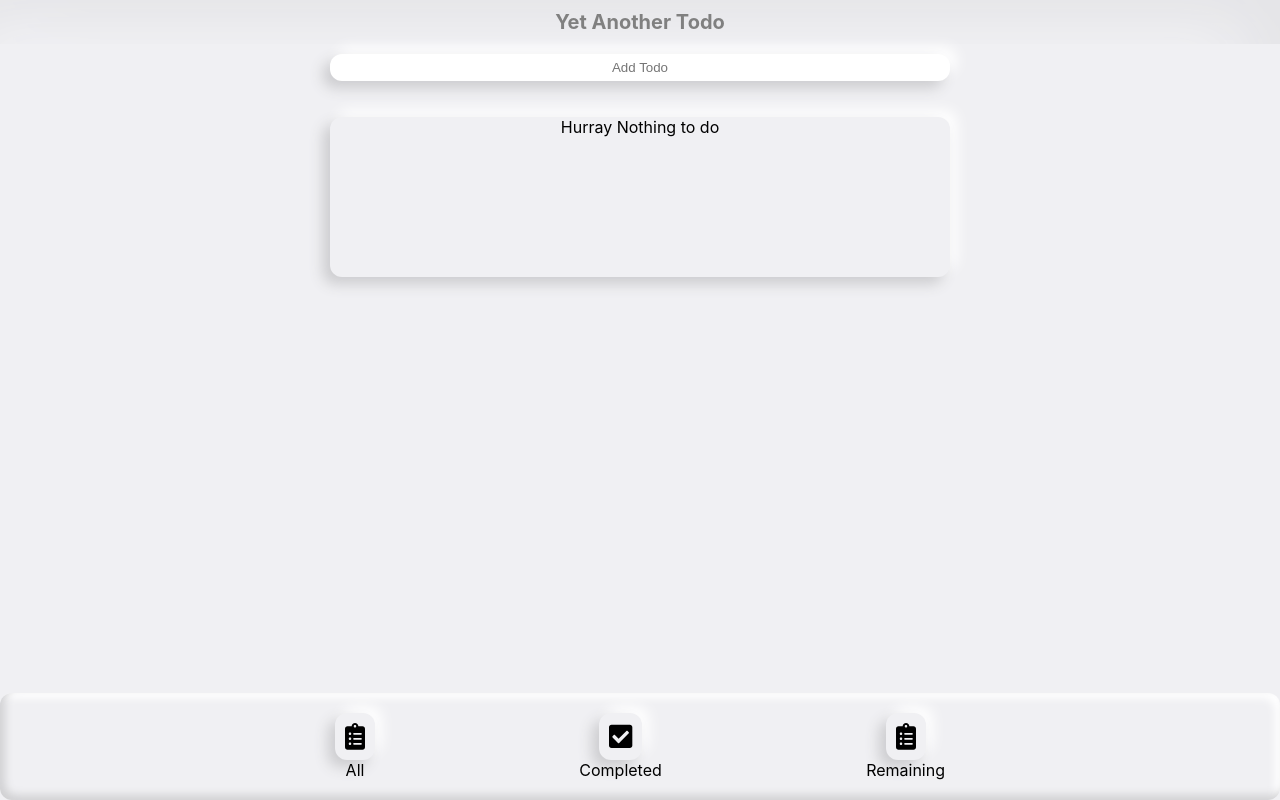
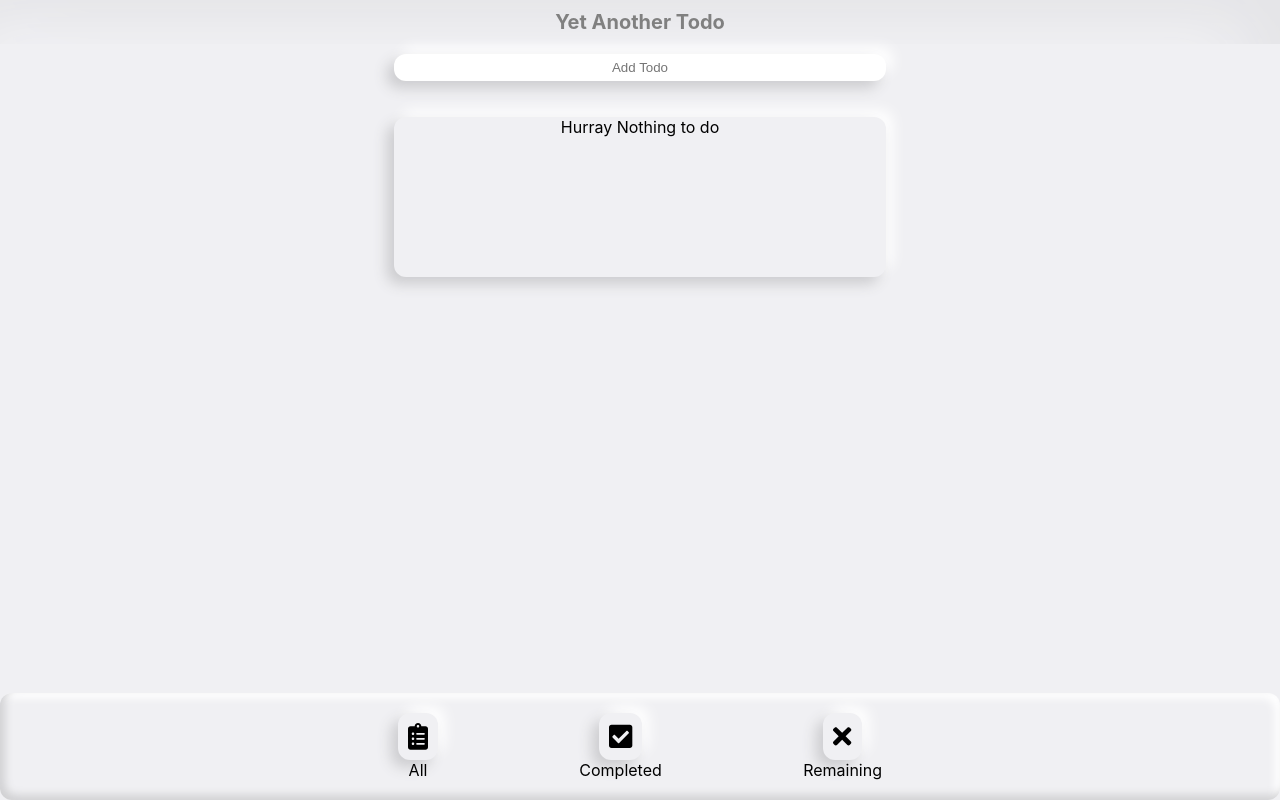
Before and after one commit to Bishalsarang/Todo, a React (Create React App) app: page / in a window 1280 px wide. Built offline with nearby package versions, Linux system fonts and the light colour scheme.

Commit message:
Minor changes

```diff
--- a/src/App.js
+++ b/src/App.js
@@ -13,10 +13,13 @@ import './css/App.css';
 class App extends React.Component {
   constructor() {
     super();
-    this.state = {
+
+    this.state = JSON.parse(localStorage.getItem('todo')) || {
       todos: [],
       displayType: 'all',
     };
+
+    this.priorities = ['low', 'med', 'high'];
   }
 
   addToDo = item => {
@@ -27,7 +30,7 @@ class App extends React.Component {
   };
 
   deleteToDo = id => {
-    const remaining = this.state.todos.filter((todo, index) => {
+    const remaining = this.state.todos.filter(todo => {
       return todo.id !== id;
     });
 
@@ -37,43 +40,41 @@ class App extends React.Component {
   };
 
   toggleCompleted = id => {
-    let newToDos = [...this.state.todos];
-    for (let i = 0; i < newToDos.length; i++) {
-      if (newToDos[i].id === id) {
-        console.log('done');
-        newToDos[i].completed = !newToDos[i].completed;
-      }
-    }
-    console.log(this.state.todos, newToDos);
+    let newToDos = this.state.todos.map(todo => {
+      todo.completed = todo.id === id ? !todo.completed : todo.completed;
+      return todo;
+    });
+
     this.setState({
       todos: newToDos,
     });
-    // console.log('TOggling');
-    // let updatedToDo = this.state.todos.map(todo => {
-    //   if (todo.id === id) {
-    //     todo.completed = !todo.completed;
-    //   }
-    // });
-    // console.log('Here', this.state.todos);
-    // this.setState(
-    //   {
-    //     todos: updatedToDo,
-    //   },
-    //   () => console.log('Here', this.state.todos)
-    // );
   };
 
   handleDisplayType = newDisplayType => {
-    this.setState(
-      {
-        displayType: newDisplayType,
-      },
-      () => console.log(newDisplayType)
-    );
+    this.setState({
+      displayType: newDisplayType,
+    });
   };
 
+  changePriority = id => {
+    let newToDos = this.state.todos.map(todo => {
+      if (todo.id === id) {
+        let newIndex = (this.priorities.indexOf(todo.priority) + 1) % 3;
+        todo.priority = this.priorities[newIndex];
+      }
+      return todo;
+    });
+
+    this.setState({
+      todos: newToDos,
+    });
+  };
+
+  componentDidUpdate() {
+    localStorage.setItem('todo', JSON.stringify(this.state)); // Save STate to LOcal STorage
+  }
+
   render() {
-    console.log('Rerendering Parent');
     return (
       <div className="app">
         <Header />
@@ -84,8 +85,12 @@ class App extends React.Component {
           displayType={this.state.displayType}
           toggleCompleted={this.toggleCompleted}
           deleteToDo={this.deleteToDo}
+          changePriority={this.changePriority}
         />
-        <BottomNav todos={this.state.todos} handleDisplayType={this.handleDisplayType} />
+        <BottomNav
+          todos={this.state.todos}
+          handleDisplayType={this.handleDisplayType}
+        />
       </div>
     );
   }
--- a/src/components/Body/index.js
+++ b/src/components/Body/index.js
@@ -10,15 +10,12 @@ export default class Body extends Component {
   render() {
     return (
       <div className="container">
-        {/* <button>
-          <FontAwesomeIcon icon={faPlusCircle} size="3x" />
-        </button> */}
-
         {this.props.todos.length ? (
           <Column
             todos={this.props.todos}
             toggleCompleted={this.props.toggleCompleted}
             deleteToDo={this.props.deleteToDo}
+            changePriority={this.props.changePriority}
             displayType={this.props.displayType}
           />
         ) : (
--- a/src/components/BottomNav/index.js
+++ b/src/components/BottomNav/index.js
@@ -1,6 +1,10 @@
 import React, { Component } from 'react';
 import { FontAwesomeIcon } from '@fortawesome/react-fontawesome';
-import { faClipboardList, faCheckSquare } from '@fortawesome/free-solid-svg-icons';
+import {
+  faClipboardList,
+  faCheckSquare,
+  faTimes,
+} from '@fortawesome/free-solid-svg-icons';
 
 import './style.css';
 
@@ -14,21 +18,30 @@ export default class BottomNav extends Component {
       <div className="bottom-nav">
         <div className="bottom-nav__wrapper container">
           <div>
-            <button className="bottom-nav__button neumo-element" onClick={() => this.handleClick('all')}>
+            <button
+              className="bottom-nav__button neumo-element"
+              onClick={() => this.handleClick('all')}
+            >
               <FontAwesomeIcon icon={faClipboardList} size="2x" />
             </button>
             <span>All</span>
           </div>
           <div>
-            <button className="bottom-nav__button neumo-element" onClick={() => this.handleClick('completed')}>
+            <button
+              className="bottom-nav__button neumo-element"
+              onClick={() => this.handleClick('completed')}
+            >
               <FontAwesomeIcon icon={faCheckSquare} size="2x" />
             </button>
             <span>Completed</span>
           </div>
 
           <div>
-            <button className="bottom-nav__button neumo-element" onClick={() => this.handleClick('remaining')}>
-              <FontAwesomeIcon icon={faClipboardList} size="2x" />
+            <button
+              className="bottom-nav__button neumo-element"
+              onClick={() => this.handleClick('remaining')}
+            >
+              <FontAwesomeIcon icon={faTimes} size="2x" />
             </button>
             <span>Remaining</span>
           </div>
--- a/src/components/Column/index.js
+++ b/src/components/Column/index.js
@@ -28,6 +28,7 @@ export default class Column extends Component {
           todos={this.filteredTodos()}
           toggleCompleted={this.props.toggleCompleted}
           deleteToDo={this.props.deleteToDo}
+          changePriority={this.props.changePriority}
         />
       </div>
     );
--- a/src/components/Modal/index.js
+++ b/src/components/Modal/index.js
@@ -3,12 +3,6 @@ import './style.css';
 
 export default class Modal extends Component {
   render() {
-    return (
-      <div class="show-shape-info hide">
-        <h3 class="show-shape-info-header">Shape Info</h3>
-        <span class="shape-name"></span>
-        <div class="show-shape-info-content"></div>
-      </div>
-    );
+    return <div></div>;
   }
 }
--- a/src/components/TodoItem/index.js
+++ b/src/components/TodoItem/index.js
@@ -39,30 +39,56 @@ export default class TodoItem extends Component {
     this.props.deleteToDo(this.props.todo.id);
   };
 
+  handlePriority = () => {
+    this.props.changePriority(this.props.todo.id);
+  };
+
   render() {
     const { title } = this.props.todo;
 
     return (
       <div
         className="task-wrapper neumo-element "
-        style={this.props.todo.completed ? { ...taskWrapperStyle, background: '#dddde4' } : taskWrapperStyle}
+        style={
+          this.props.todo.completed
+            ? { ...taskWrapperStyle, background: '#dddde4' }
+            : taskWrapperStyle
+        }
       >
         <div className="info">
-          {/* <input type="checkbox" onChange={this.onCheckBoxChanged} /> */}
           <div className="check" onClick={this.onCheckBoxChanged}>
-            <div className={this.props.todo.completed ? 'check__icon' : 'check__icon hide'}>
+            <div
+              className={
+                this.props.todo.completed ? 'check__icon' : 'check__icon hide'
+              }
+            >
               <FontAwesomeIcon icon={faCheck} />
             </div>
           </div>
 
-          <p style={this.props.todo.completed ? { ...titleStyle, ...completedStyle } : { ...titleStyle }}>{title} </p>
+          <p
+            style={
+              this.props.todo.completed
+                ? { ...titleStyle, ...completedStyle }
+                : { ...titleStyle }
+            }
+          >
+            {title}{' '}
+          </p>
         </div>
 
         <div className="controls">
-          <div className={'priority neumo-element ' + this.props.todo.priority}>{this.props.todo.priority}</div>
+          <div
+            className={`priority neumo-element ${this.props.todo.priority}`}
+            onClick={this.handlePriority}
+            style={{ cursor: 'pointer' }}
+          >
+            {this.props.todo.priority}
+          </div>
           <button>
             <FontAwesomeIcon icon={faEdit} />
           </button>
+
           <button onClick={this.onDelete}>
             <FontAwesomeIcon icon={faTrashAlt} />
           </button>
--- a/src/components/Todos/index.js
+++ b/src/components/Todos/index.js
@@ -3,8 +3,14 @@ import TodoItem from '../TodoItem';
 
 export default class Todos extends Component {
   render() {
-    return this.props.todos.map((todo, index) => (
-      <TodoItem todo={todo} toggleCompleted={this.props.toggleCompleted} deleteToDo={this.props.deleteToDo} />
+    return this.props.todos.map(todo => (
+      <TodoItem
+        key={todo.id}
+        todo={todo}
+        toggleCompleted={this.props.toggleCompleted}
+        deleteToDo={this.props.deleteToDo}
+        changePriority={this.props.changePriority}
+      />
     ));
   }
 }
--- a/src/css/App.css
+++ b/src/css/App.css
@@ -6,6 +6,7 @@ body {
   margin: 0px auto;
   width: 90%;
   padding: 10px;
+  max-width: 1366px;
 }
 
 .inputbox {
@@ -31,6 +32,11 @@ body {
   border-radius: 12px;
 }
 
+.neumo-element:hover {
+  background: linear-gradient(45deg, #ffffff, #d8d8db);
+  box-shadow: 10px -10px 20px #929294, -10px 10px 20px #ffffff;
+}
+
 input {
   outline: none;
   border: 0;
@@ -38,6 +44,6 @@ input {
 
 @media (min-width: 768px) {
   .container {
-    width: 50%;
+    width: 40%;
   }
 }
```
Also changed, not shown: 1 other file (tests, documents, lock files or other folders).
